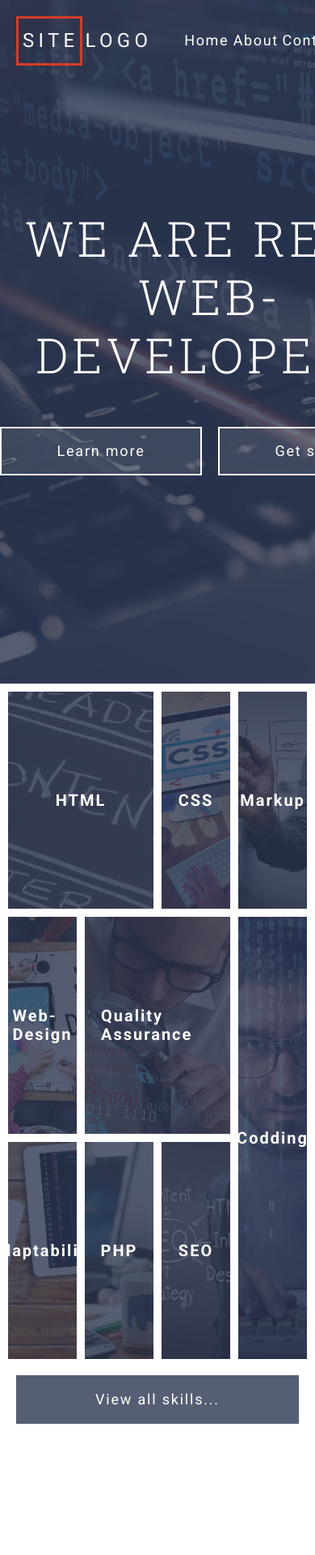
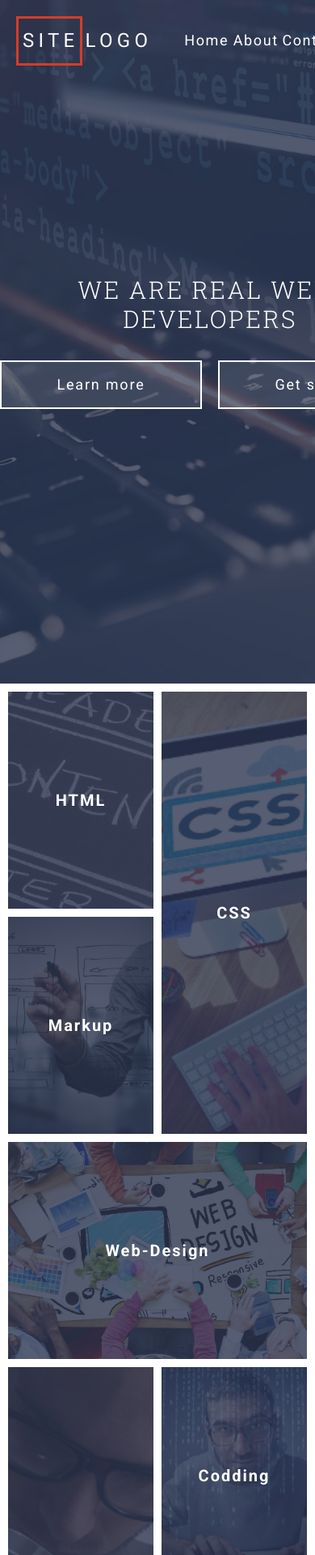
Before and after one commit to karina-doskuch/grid-project, a website: page index.html in a window 390 px wide. Shown: the top 1920 px of the page at 81% size. Before the commit the page ends 1798 px from the top, so only its background shows below. Drawn offline with Linux system fonts and the light colour scheme.

Commit message:
Code revision @media requests

```diff
--- a/assets/css/style.css
+++ b/assets/css/style.css
@@ -750,3 +750,50 @@ a {
 .skill-item:hover .skill-item_link {
   color:#d66926;
 }
+
+@media (max-width: 992px) {
+  h1 {
+    font-size: 40px;
+  }
+
+  .header-content_title {
+    margin: 0 0 43px;
+  }
+.skills_container {
+  grid-template-columns: repeat(3, 1fr);
+  grid-template-areas: "a1 a1 a2" "a3 a4 a4" "a5 a5 a6" "a7 a8 a6" "a7 a9 a9";
+  }
+}
+
+@media (max-width: 768px) {
+  h1 {
+    font-size: 30px;
+  }
+
+  .header-content_title {
+    margin: 0 0 33px;
+  }
+
+  .skills_container {
+    grid-template-columns: repeat(2, 1fr);
+    grid-template-areas: "a1 a2" "a3 a2" "a4 a4" "a5 a6" "a5 a7" "a8 a9";
+  }
+}
+
+@media (max-width) {
+  .btn-accent {
+    min-width: auto;
+    width: 100%;
+  }
+
+  .skills {
+    padding: 20px;
+  }
+
+  .skills_container {
+    grid-template-columns: 1fr;
+    grid-template-areas: "a1" "a2" "a3" "a4" "a5" "a6" "a7" "a8" "a9";
+    grid-gap: 20px;
+  }
+
+}
```
